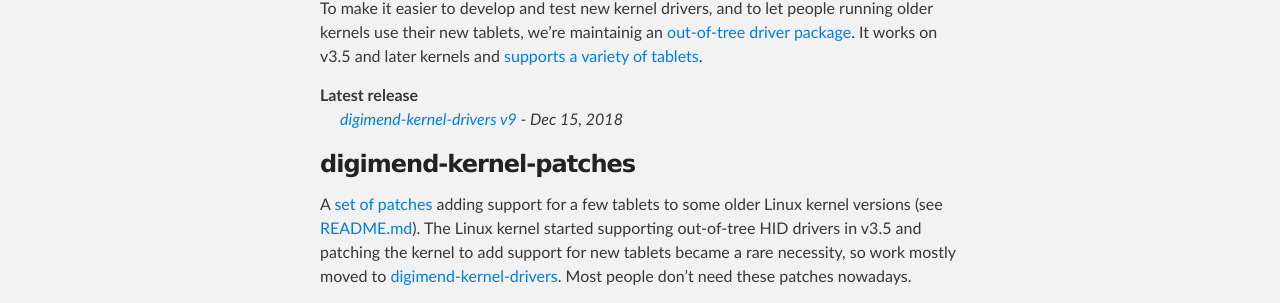
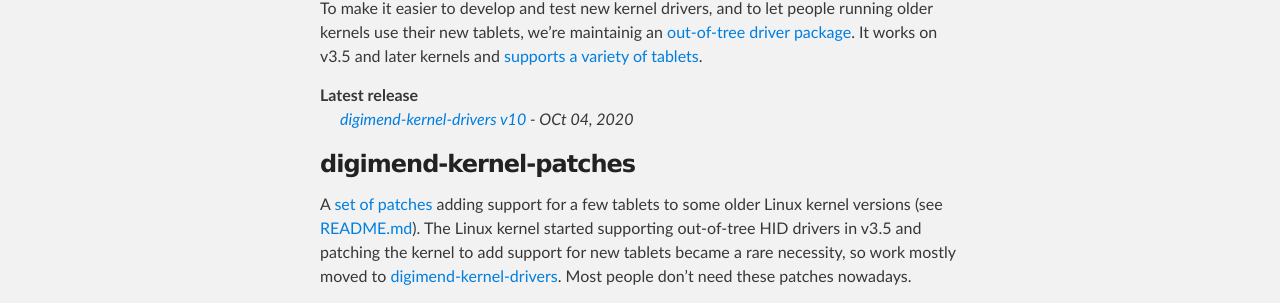
Before and after one commit to DIGImend/digimend.github.io, a Jekyll site: the page built from drivers/index.md, in a window 1280 px wide. Shown: the part 463-766 px from the top of the page. Built offline with Jekyll 4.4.1, drawn with Linux system fonts in a browser that asks for light colours.

Commit message:
Added v10
added v10

```diff
--- a/drivers/index.md
+++ b/drivers/index.md
@@ -16,11 +16,11 @@ driver package][11]. It works on v3.5 and later kernels and [supports a
 variety of tablets](/drivers/digimend/tablets/).
 
 Latest release
-: [digimend-kernel-drivers v9][19] - Dec 15, 2018
+: [digimend-kernel-drivers v10][19] - OCt 04, 2020
 
 [11]: https://github.com/DIGImend/digimend-kernel-drivers
 [12]: https://github.com/DIGImend/digimend-kernel-drivers/blob/master/README.md
-[19]: https://github.com/DIGImend/digimend-kernel-drivers/releases/tag/v9
+[19]: https://github.com/DIGImend/digimend-kernel-drivers/releases/tag/v10
 
 digimend-kernel-patches
 ----------------------
```
